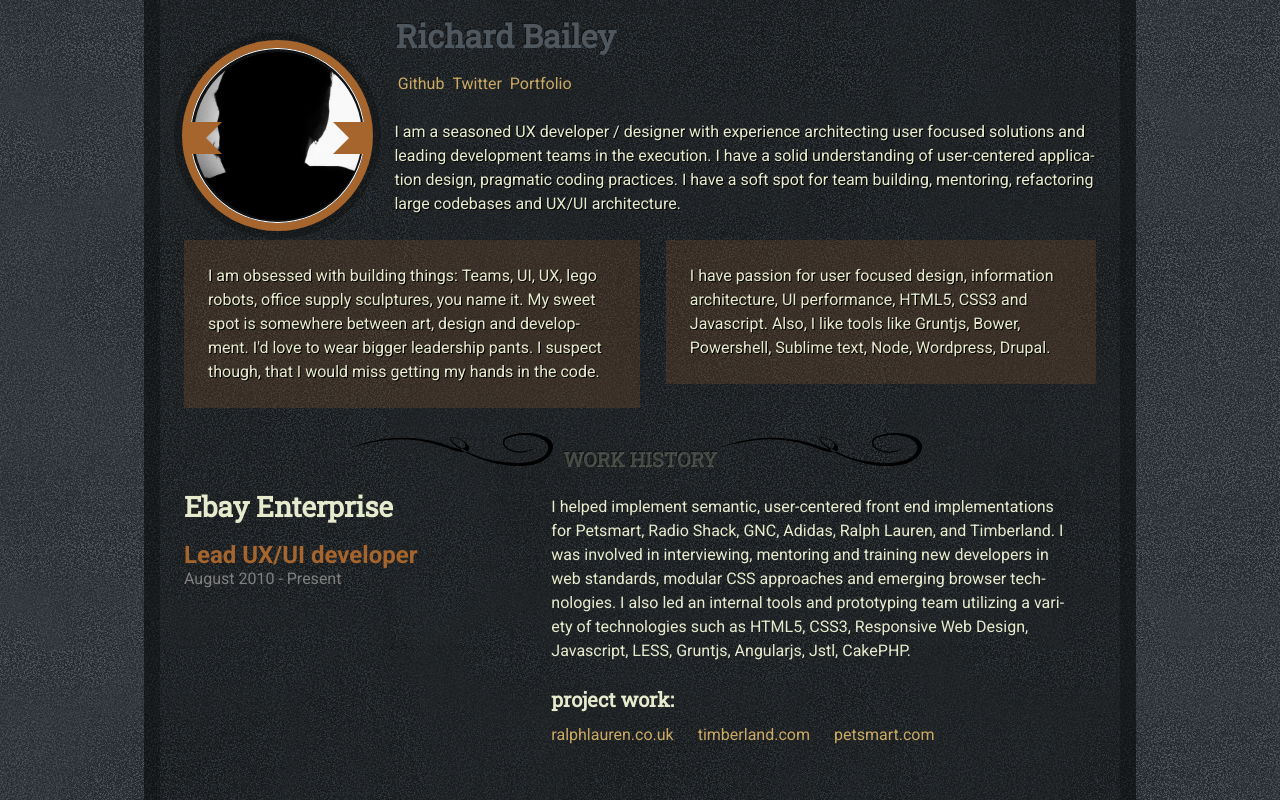
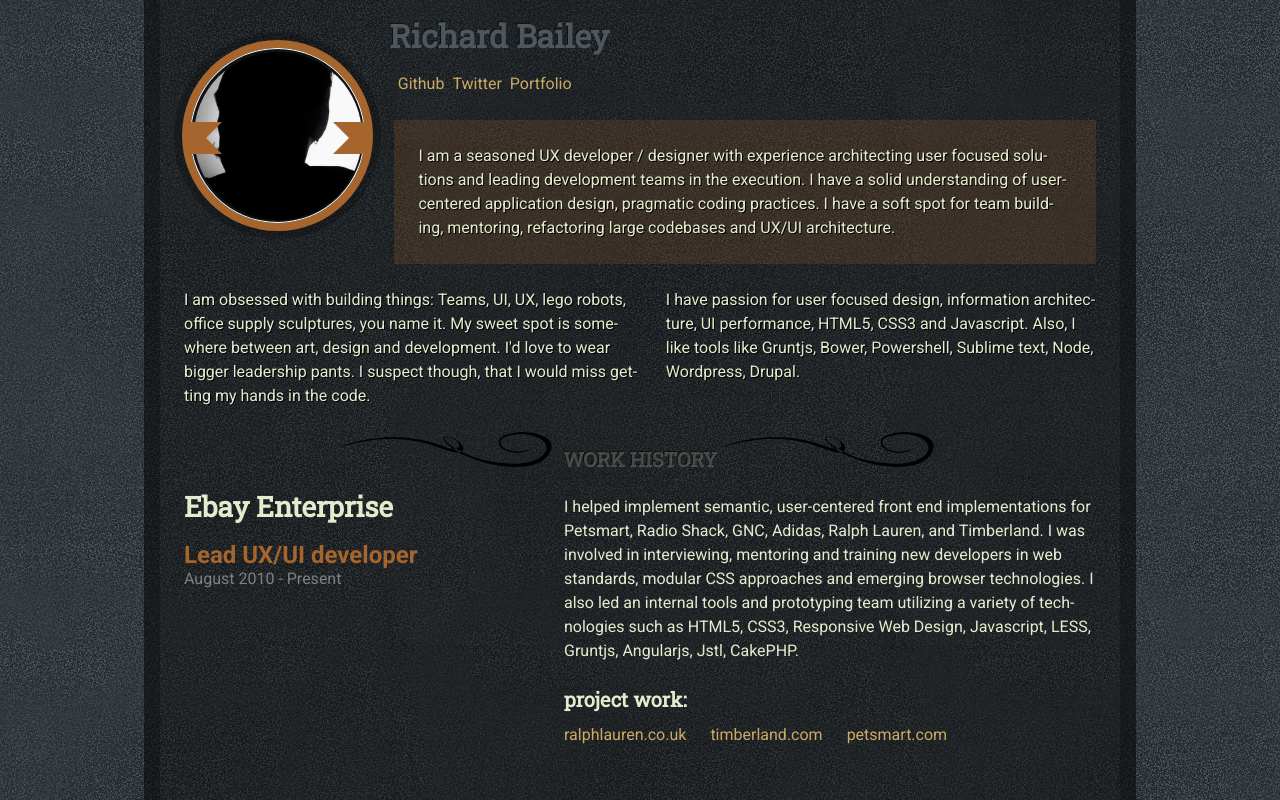
Before and after one commit to additiveinverse/resume, a website: page gh-pages/index.html in a window 1280 px wide. Shown: the top 800 px of the page. Drawn offline with Linux system fonts and the light colour scheme.

Commit message:
don't remember what i was doing here but i forgot to commit it

```diff
--- a/Gruntfile.js
+++ b/Gruntfile.js
@@ -171,7 +171,7 @@ module.exports = function(grunt) {
 		},
 		watch: {
 			files: [
-				'<%= app.root %>',
+				'<%= app.root %>**/*',
 				'Gruntfile.js'
 			],
 			tasks: [ 'less:dev', 'newer:jade',  ],
--- a/app/less/_grid.less
+++ b/app/less/_grid.less
@@ -2,8 +2,8 @@
 @import './_mixins';
 
 // Defaults which you can freely override
-@column-width: 40;
-@gutter-width: 8;
+@column-width: 60;
+@gutter-width: 0;
 @columns: 12;
 
 // Set @total-width to 100% for a fluid layout
@@ -21,7 +21,7 @@
 	&:after { clear: both; }
 }
 
-.grid-row() {
+.grid-row {
 	display: block;
 	margin-left: auto;
 	margin-right: auto;
@@ -29,14 +29,16 @@
 }
 
 .grid-column {
-	display: inline;
-	float: left;
+	display: inline-block;
+	vertical-align: top;
 }
 
 .grid-pull,
 .grid-push { position: relative; }
 
-.col( @x, @columns: @columns ) { width: @total-width*((((@gutter-width+@column-width)*@x)-@gutter-width) / @gridsystem-width); }
+.col( @x, @columns: @columns ) {
+	width: @total-width*((((@gutter-width+@column-width)*@x)-@gutter-width) / @gridsystem-width);
+}
 
 .row(@columns:@columns) {
 	width: @total-width*((@gutter-width + @gridsystem-width)/@gridsystem-width);
@@ -64,9 +66,13 @@
 	left: @col-width;
 }
 // call the guards with new mixins
-.push( @offset:1 ) { .position( push, @offset ); }
-.pull( @offset:1 ) { .position( push, @offset ); }
+.push( @offset:1 ) {
+	.position( push, @offset );
+}
 
+.pull( @offset:1 ) {
+	.position( push, @offset );
+}
 
 // adding some guards to tighten things up a little
 .padding(@type, @offset: 1 ) when ( @type = prefix ) {
--- a/app/less/global.less
+++ b/app/less/global.less
@@ -189,230 +189,4 @@ body {
 	}
 }
 
-// @import 'media';
-// 320px
-@media ( min-width: 320px ) {
-	body {
-		.font-size(18, 1.25);
-	}
-
-	.header {
-		text-align: center;
-
-		&-ttl {
-			.font-size(@base-type-h3, 1.5);
-			margin-bottom: @base-margin;
-		}
-
-		&-pic {
-			margin: 0 auto;
-		}
-
-		&-contact {
-			&-lst {
-				padding-left: 0;
-			}
-		}
-	}
-
-	.mission {
-		&-quote {
-			margin-left: 0;
-			margin-right: 0;
-
-			&-skills,
-			&-philosophy {
-				margin-top: 0;
-				padding: 0;
-			}
-		}
-	}
-
-	.posts {
-		&-ttl {
-			.font-size(@base-type-h5);
-		}
-	}
-
-	// .post {
-	// 	&-related {
-	// 		&-itm {
-	// 			display: block;
-	// 		}
-	// 	}
-	// }
-}
-
-// 480px
-@media ( min-width: 480px ) {
-	.header {
-		&-ttl {
-			.font-size(@base-type-h2, 2);
-			margin-bottom: @base-margin-half;
-		}
-	}
-
-	.post {
-		&-related {
-			&-itm {
-				display: inline-block;
-			}
-		}
-	}
-}
-
-// 640px
-@media ( min-width: 640px ) {
-	body {
-		.font-size(17, 1.25);
-	}
-
-	.header {
-		text-align: left;
-
-		&-ttl {
-			margin-bottom: 0;
-			float: right;
-			.font-size(@base-type-h2);
-		}
-
-		&-pic {
-			position: relative;
-			left: 6px;
-			float: left;
-		}
-
-		&-contact-lst {
-			float: right;
-		}
-	}
-
-	.mission {
-		&-quote {
-			&-ethics {
-				float: right;
-				width: calc(~"100% / 1.75");
-			}
-
-			&-philosophy {
-				float: left;
-				width: calc(~"100% / 2.55");
-				margin-top: @base-margin;
-			}
-
-			&-skills {
-				float: right;
-				width: calc(~"100% / 1.75");
-			}
-		}
-	}
-
-	.posts {
-		&-ttl {
-			clear: both;
-		}
-	}
-}
-
-// 768px
-@media ( min-width: 768px ) {
-	body {
-		.font-size(@base-type-size);
-	}
-
-	.header,
-	.mission,
-	.posts {
-		.cnt-margin;
-	}
-
-	.header {
-		&-ttl {
-			.font-size(@base-type-h1, 2);
-		}
-	}
-
-	.mission {
-		&-quote {
-			&-skills,
-			&-philosophy {
-				.background-color(@brown,80);
-				padding: @base-margin;
-			}
-		}
-	}
-
-	.post {
-		&-header {
-			.col(5);
-		}
-
-		&-description {
-			.col(7);
-		}
-
-		&-related {
-			&-itm {
-				display: inline;
-			}
-		}
-	}
-}
-
-// 980px
-@media ( min-width: 980px ) {
-	.header {
-		text-align: left;
-
-		&-ttl {
-			float: none;
-			.push(2.7);
-			.font-size(@base-type-h2);
-		}
-
-		&-pic {
-			height: 175px;
-			width: 175px;
-		}
-
-		&-contact-lst {
-			text-align: left;
-			width: 77%;
-		}
-	}
-
-	.mission {
-		&-quote {
-			&-ethics {
-				float: right;
-				width: calc(~"100% / 1.3");
-			}
-
-			&-philosophy {
-				float: left;
-				width: calc(~"100% / 2");
-				margin-top: 0;
-			}
-
-			&-skills {
-				float: right;
-				width: calc(~"100% / 2.12");
-			}
-		}
-	}
-}
-
-// 1024px
-@media ( min-width: 1024px ) {
-	.header,
-	.mission,
-	.posts {
-		width: 992px;
-		margin: 0 auto;
-	}
-}
-
-// 1280px
-@media ( min-width: 1280px ) {
-
-}
+@import './media';
--- a/app/less/media.less
+++ b/app/less/media.less
@@ -41,6 +41,14 @@
 			.font-size(@base-type-h5);
 		}
 	}
+
+	// .post {
+	// 	&-related {
+	// 		&-itm {
+	// 			display: block;
+	// 		}
+	// 	}
+	// }
 }
 
 // 480px
@@ -49,6 +57,14 @@
 		&-ttl {
 			.font-size(@base-type-h2, 2);
 			margin-bottom: @base-margin-half;
+		}
+	}
+
+	.post {
+		&-related {
+			&-itm {
+				display: inline-block;
+			}
 		}
 	}
 }
@@ -88,10 +104,9 @@
 
 			&-philosophy {
 				float: left;
-				width: calc(~"100% / 2.75");
+				width: calc(~"100% / 2.55");
 				margin-top: @base-margin;
 			}
-
 
 			&-skills {
 				float: right;
@@ -116,7 +131,7 @@
 	.header,
 	.mission,
 	.posts {
-		margin: 0 4.86111%;
+		.cnt-margin;
 	}
 
 	.header {
@@ -127,67 +142,81 @@
 
 	.mission {
 		&-quote {
-			&-skills,
-			&-philosophy {
+			&-ethics {
 				.background-color(@brown,80);
 				padding: @base-margin;
-				float: none;
-			}
-		}
-	}
-
-	// .post {
-	// 	&-header {
-	// 		.col(5);
-	// 	}
-
-	// 	&-description {
-	// 		.col(7);
-	// 	}
-	// }
-}
-
-// 980px
-@media ( min-width: 992px ) {
-	.header {
-	}
-
-	.mission {
-		display: block;
-
-		&-quote {
-			&-skills,
-			&-philosophy {
-				.background-color(@brown,80);
-				padding: @base-margin;
-			}
-
-			&-skills {
-				.col(5);
-				margin-right: 0;
-			}
-
-			&-philosophy,
-			&-ethics {
-				display: inline;
 			}
 		}
 	}
 
 	.post {
 		&-header {
-			.col(4);
+			.col(5);
 		}
 
 		&-description {
-			.col(8);
+			.col(7);
+		}
+
+		&-related {
+			&-itm {
+				display: inline;
+			}
+		}
+	}
+}
+
+// 980px
+@media ( min-width: 980px ) {
+	.header {
+		text-align: left;
+
+		&-ttl {
+			float: none;
+			.push(2.7);
+			.font-size(@base-type-h2);
+		}
+
+		&-pic {
+			height: 175px;
+			width: 175px;
+		}
+
+		&-contact-lst {
+			text-align: left;
+			width: 77%;
+		}
+	}
+
+	.mission {
+		&-quote {
+			&-ethics {
+				float: right;
+				width: calc(~"100% / 1.3");
+			}
+
+			&-philosophy {
+				float: left;
+				width: calc(~"100% / 2");
+				margin-top: 0;
+			}
+
+			&-skills {
+				float: right;
+				width: calc(~"100% / 2.12");
+			}
 		}
 	}
 }
 
 // 1024px
 @media ( min-width: 1024px ) {
-
+	.header,
+	.mission,
+	.posts {
+		width: 992px;
+		margin: 0 auto;
+	}
 }
 
 // 1280px
```
Also changed, not shown: gh-pages/css/global.css, gh-pages/css/layout.min.css.
